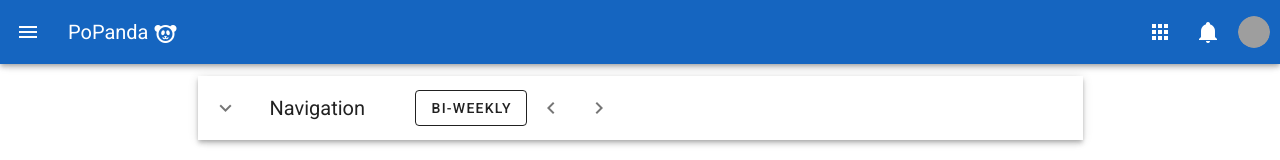
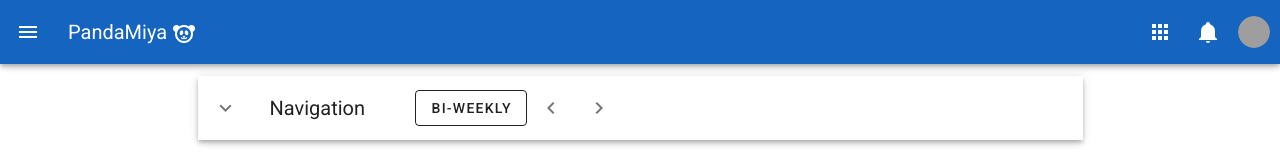
Before and after one commit to reg0/popanda, a Vue app: page / in a window 1280 px wide. Shown: the top 160 px of the page. Built offline with nearby package versions, Linux system fonts and the light colour scheme; grey boxes are pictures that could not be loaded.

Commit message:
updated title ;)

```diff
--- a/src/layouts/MainLayout.vue
+++ b/src/layouts/MainLayout.vue
@@ -65,7 +65,7 @@
         style="width: 300px"
         class="ml-0 pl-4"
       >
-        <span class="hidden-sm-and-down">PoPanda </span>
+        <span class="hidden-sm-and-down">PandaMiya </span>
         <v-icon>mdi-panda</v-icon>
       </v-toolbar-title>
       <v-spacer></v-spacer>
```
